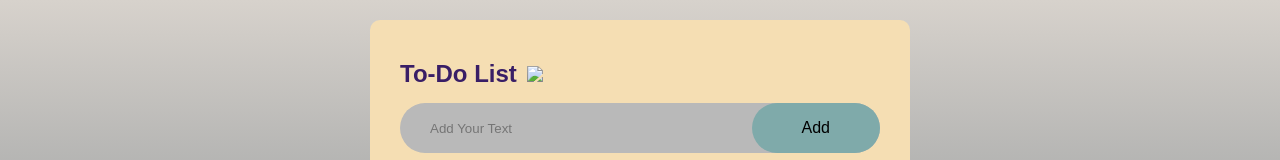
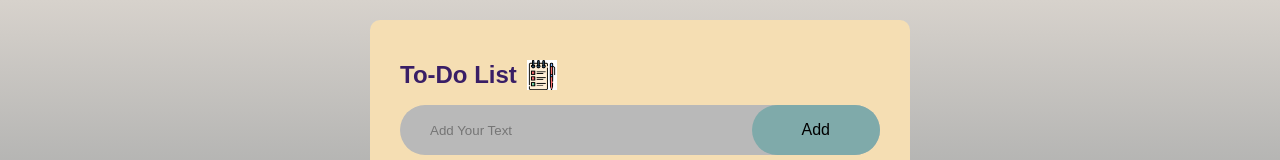
Before and after one commit to krishpatel02/To-Do-List, a plain HTML site: page index.html in a window 1280 px wide. Shown: the top 160 px of the page. Drawn offline with Linux system fonts and the light colour scheme.

Commit message:
Update index.html

```diff
--- a/index.html
+++ b/index.html
@@ -12,7 +12,7 @@
 
 
     <div class="ToDo-App">
-        <h2>To-Do List <img src="C:\Users\jasda j\Downloads\images-removebg-preview.png"></h2>
+        <h2>To-Do List <img src="images.png"></h2>
         <div class="row">
             <input type="text" id="input-box" placeholder="Add Your Text">
             <button onclick="addTask()">Add</button>
```
